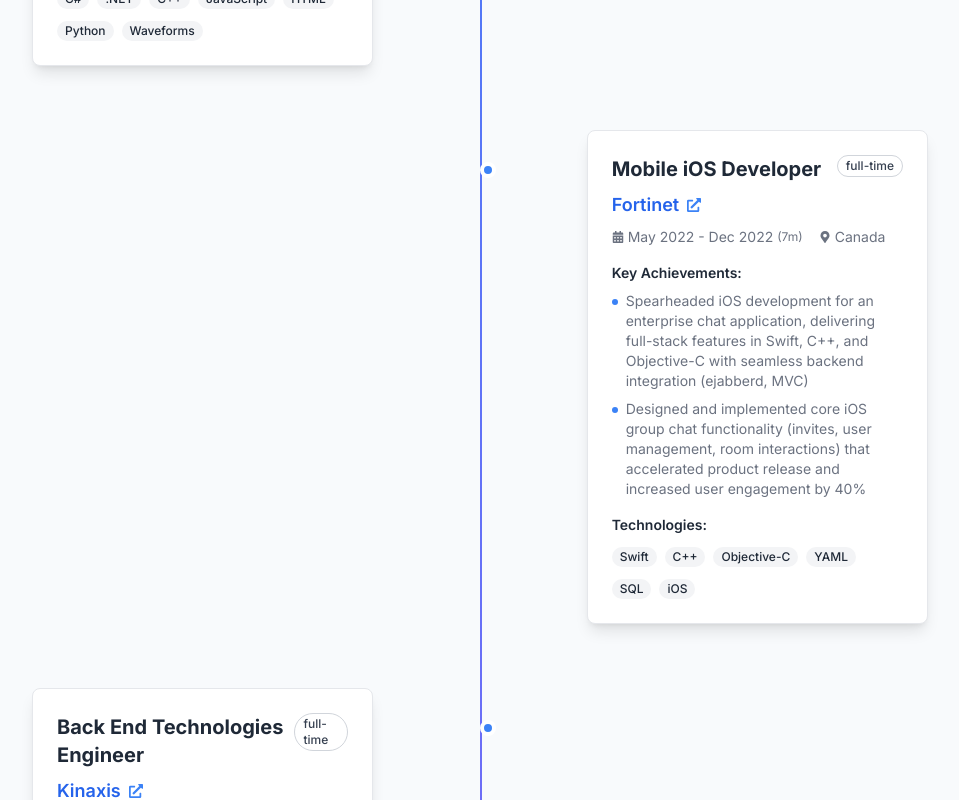
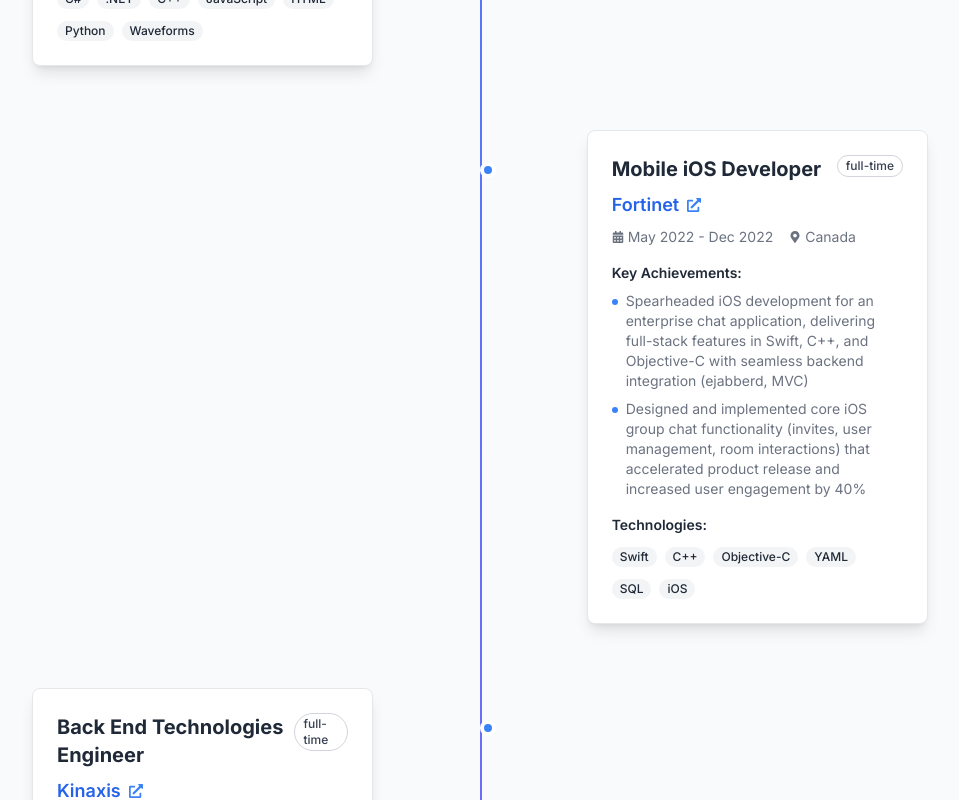
Before and after one commit to FarhoudFlair/PersonalWebsite2025, a Next.js app: page / in a window 1280 px wide. Shown: the part 1840-2640 px from the top of the page, without its empty margins (160-1119 px from the left). Built offline with nearby package versions, Linux system fonts and the light colour scheme; no server answers.

Commit message:
Refactor ExperienceSection to remove duration calculation and update ProjectsSection filter options. Modify siteData to change job title and update project featured statuses. Add new projects with detailed descriptions and highlights.

```diff
--- a/app/components/sections/ExperienceSection.tsx
+++ b/app/components/sections/ExperienceSection.tsx
@@ -24,20 +24,7 @@
     return `${monthNames[parseInt(month) - 1]} ${year}`;
   };
 
-  const calculateDuration = (startDate: string, endDate: string) => {
-    const start = new Date(startDate);
-    const end = endDate === 'Present' ? new Date() : new Date(endDate);
-    const diffTime = Math.abs(end.getTime() - start.getTime());
-    const diffDays = Math.ceil(diffTime / (1000 * 60 * 60 * 24));
-    const months = Math.floor(diffDays / 30);
-    const years = Math.floor(months / 12);
-    const remainingMonths = months % 12;
 
-    if (years > 0) {
-      return remainingMonths > 0 ? `${years}y ${remainingMonths}m` : `${years}y`;
-    }
-    return `${months}m`;
-  };
 
   return (
     <section id="experience" className="section-padding bg-surface-light dark:bg-surface-dark">
@@ -130,9 +117,6 @@
                           <span>
                             {formatDate(exp.startDate)} - {formatDate(exp.endDate)}
                           </span>
-                          <span className="text-xs text-gray-500">
-                            ({calculateDuration(exp.startDate, exp.endDate)})
-                          </span>
                         </div>
                         <div className="flex items-center space-x-1">
                           <FaMapMarkerAlt size={12} />
--- a/app/data/siteData.ts
+++ b/app/data/siteData.ts
@@ -3,7 +3,7 @@
 export const siteData: SiteData = {
   personal: {
     name: 'Farhoud Talebi',
-    title: 'Senior Software Engineer',
+    title: 'Software Engineer',
     tagline: 'I build innovative software solutions',
     bio: 'Passionate software engineer with expertise in full-stack development, cybersecurity, and mobile applications. Bachelor of Computer Science with Honours from Carleton University, specializing in Security with a 98% CGPA and Senate Medal recognition (Top 3%).',
     location: 'Ottawa, ON, Canada',
@@ -312,7 +312,7 @@
       image: '/images/projects/rental-calculator.jpg',
       technologies: ['TypeScript', 'Financial Modeling', 'Real Estate Analysis', 'Web Development'],
       githubUrl: 'https://github.com/FarhoudFlair/rental-property-calculator',
-      featured: false,
+      featured: true,
       status: 'completed',
       startDate: '2025-03',
       endDate: '2025-03',
@@ -350,7 +350,7 @@
       image: '/images/projects/adoption-center.jpg',
       technologies: ['C++', 'Algorithm Design', 'Database Management', 'Optimization'],
       githubUrl: 'https://github.com/FarhoudFlair/Animal-Adoption-Center',
-      featured: false,
+      featured: true,
       status: 'completed',
       startDate: '2020-04',
       endDate: '2020-05',
@@ -380,11 +380,182 @@
         'Smooth photo browsing experience',
       ],
     },
+    {
+      id: 'personal-website-2025',
+      title: 'PersonalWebsite2025',
+      description: 'Latest iteration of personal portfolio website built with modern web technologies.',
+      longDescription: 'The newest version of my personal portfolio website showcasing the latest in web development practices and design trends. Built with cutting-edge technologies for optimal performance and user experience.',
+      image: '/images/projects/personal-website.jpg',
+      technologies: ['Next.js', 'TypeScript', 'React', 'Modern Web Development'],
+      githubUrl: 'https://github.com/FarhoudFlair/PersonalWebsite2025',
+      featured: false,
+      status: 'completed',
+      startDate: '2025-06',
+      endDate: '2025-06',
+      highlights: [
+        'Modern responsive design and animations',
+        'Optimized performance and SEO',
+        'Latest web development practices',
+        'Interactive user experience',
+      ],
+    },
+    {
+      id: 'rat',
+      title: 'RAT',
+      description: 'Remote Administration Tool developed in C for system management and monitoring.',
+      longDescription: 'A comprehensive remote administration tool built in C that enables system administrators to manage and monitor remote systems efficiently. Features secure communication protocols and system monitoring capabilities.',
+      image: '/images/projects/rat.jpg',
+      technologies: ['C', 'System Programming', 'Network Programming', 'Security'],
+      githubUrl: 'https://github.com/FarhoudFlair/RAT',
+      featured: true,
+      status: 'completed',
+      startDate: '2025-05',
+      endDate: '2025-05',
+      highlights: [
+        'Low-level system programming in C',
+        'Secure remote administration capabilities',
+        'Network communication protocols',
+        'System monitoring and management',
+      ],
+    },
+    {
+      id: 'purchase-calculator',
+      title: 'Purchase Calculator',
+      description: 'Financial calculator for analyzing purchase decisions and payment scenarios.',
+      longDescription: 'TypeScript-based financial calculator that helps users analyze various purchase options and payment scenarios. Features comprehensive financial modeling for informed decision making.',
+      image: '/images/projects/purchase-calculator.jpg',
+      technologies: ['TypeScript', 'Financial Calculations', 'Web Development', 'UI/UX'],
+      githubUrl: 'https://github.com/FarhoudFlair/purchase-calculator',
+      featured: false,
+      status: 'completed',
+      startDate: '2025-04',
+      endDate: '2025-04',
+      highlights: [
+        'Advanced financial calculation engine',
+        'Multiple payment scenario analysis',
+        'User-friendly interface design',
+        'Real-time calculation updates',
+      ],
+    },
+    {
+      id: 'rental-cash-dam',
+      title: 'Rental Cash Dam',
+      description: 'HTML-based rental property cash flow analysis tool.',
+      longDescription: 'Web-based application for analyzing rental property cash flows and investment returns. Built with HTML and JavaScript to provide accessible financial analysis tools for property investors.',
+      image: '/images/projects/rental-cash.jpg',
+      technologies: ['HTML', 'JavaScript', 'CSS', 'Financial Analysis'],
+      githubUrl: 'https://github.com/FarhoudFlair/rental-cash-dam',
+      featured: true,
+      status: 'completed',
+      startDate: '2025-04',
+      endDate: '2025-04',
+      highlights: [
+        'Cash flow analysis for rental properties',
+        'Investment return calculations',
+        'Browser-based accessibility',
+        'Interactive financial modeling',
+      ],
+    },
+    {
+      id: 'chat-server',
+      title: 'ChatServer',
+      description: 'iOS chat server application enabling real-time communication between clients.',
+      longDescription: 'Swift-based chat server application designed for iOS that facilitates real-time communication between multiple clients. Features robust networking protocols and efficient message handling.',
+      image: '/images/projects/chat-server.jpg',
+      technologies: ['Swift', 'iOS Development', 'Networking', 'Real-time Communication'],
+      githubUrl: 'https://github.com/FarhoudFlair/ChatServer',
+      featured: false,
+      status: 'completed',
+      startDate: '2020-05',
+      endDate: '2020-05',
+      highlights: [
+        'Real-time messaging capabilities',
+        'Multi-client server architecture',
+        'Efficient networking protocols',
+        'iOS native implementation',
+      ],
+    },
+    {
+      id: 'swift-projectile-app',
+      title: 'SwiftProjectileCalculationApp',
+      description: 'Physics simulation app calculating projectile motion using Swift.',
+      longDescription: 'Educational iOS application that calculates and visualizes projectile motion using physics equations. Demonstrates mathematical modeling and Swift programming skills.',
+      image: '/images/projects/projectile-app.jpg',
+      technologies: ['Swift', 'iOS Development', 'Physics Simulation', 'Mathematics'],
+      githubUrl: 'https://github.com/FarhoudFlair/SwiftProjectileCalculationApp',
+      featured: false,
+      status: 'completed',
+      startDate: '2020-01',
+      endDate: '2020-01',
+      highlights: [
+        'Physics-based projectile calculations',
+        'Visual trajectory simulation',
+        'Educational mathematics application',
+        'Interactive user interface',
+      ],
+    },
+    {
+      id: 'android-quiz-app',
+      title: 'AndroidQuizApp',
+      description: 'Interactive quiz application developed for Android platform using Java.',
+      longDescription: 'Comprehensive quiz application for Android devices built with Java. Features multiple question types, scoring systems, and engaging user interface design.',
+      image: '/images/projects/android-quiz.jpg',
+      technologies: ['Java', 'Android Development', 'Mobile UI', 'Database'],
+      githubUrl: 'https://github.com/FarhoudFlair/AndroidQuizApp',
+      featured: false,
+      status: 'completed',
+      startDate: '2020-01',
+      endDate: '2020-01',
+      highlights: [
+        'Interactive quiz gameplay mechanics',
+        'Multiple question type support',
+        'Score tracking and analytics',
+        'Responsive Android UI design',
+      ],
+    },
+    {
+      id: 'recipe-adventure',
+      title: 'Recipe Adventure',
+      description: 'Java-based recipe management and cooking adventure game.',
+      longDescription: 'Creative Java application that combines recipe management with gaming elements. Users can explore recipes, manage ingredients, and enjoy an interactive cooking adventure experience.',
+      image: '/images/projects/recipe-adventure.jpg',
+      technologies: ['Java', 'Game Development', 'Database Management', 'UI Design'],
+      githubUrl: 'https://github.com/FarhoudFlair/Recipe-Adventure',
+      featured: false,
+      status: 'completed',
+      startDate: '2018-10',
+      endDate: '2018-10',
+      highlights: [
+        'Gamified recipe management system',
+        'Interactive cooking adventure gameplay',
+        'Database-driven ingredient tracking',
+        'Creative user experience design',
+      ],
+    },
+    {
+      id: 'mechanic-shop',
+      title: 'Mechanic Shop',
+      description: 'C++ management system for automotive repair shop operations.',
+      longDescription: 'Comprehensive management system built in C++ for automotive repair shops. Features customer management, service tracking, inventory control, and billing functionality.',
+      image: '/images/projects/mechanic-shop.jpg',
+      technologies: ['C++', 'Database Management', 'Business Logic', 'System Design'],
+      githubUrl: 'https://github.com/FarhoudFlair/Mechanic-Shop',
+      featured: false,
+      status: 'completed',
+      startDate: '2018-10',
+      endDate: '2018-10',
+      highlights: [
+        'Complete shop management system',
+        'Customer and service tracking',
+        'Inventory and billing modules',
+        'Professional business application',
+      ],
+    },
   ],
 
   seo: {
-    title: 'Farhoud Talebi - Senior Software Engineer',
-    description: 'Senior Software Engineer specializing in full-stack development, cybersecurity, and mobile applications. Expert in C#, C++, Python, Swift, and JavaScript.',
+    title: 'Farhoud Talebi - Software Engineer',
+          description: 'Software Engineer specializing in full-stack development, cybersecurity, and mobile applications. Expert in C#, C++, Python, Swift, and JavaScript.',
     keywords: ['software engineer', 'full-stack', 'cybersecurity', 'mobile development', 'c++', 'csharp', 'python', 'swift', 'javascript', 'portfolio'],
     ogImage: '/images/og-image.jpg',
     twitterHandle: '@farhoudtalebi',
```
Also changed, not shown: app/components/sections/ProjectsSection.tsx (+4 -6 lines).
